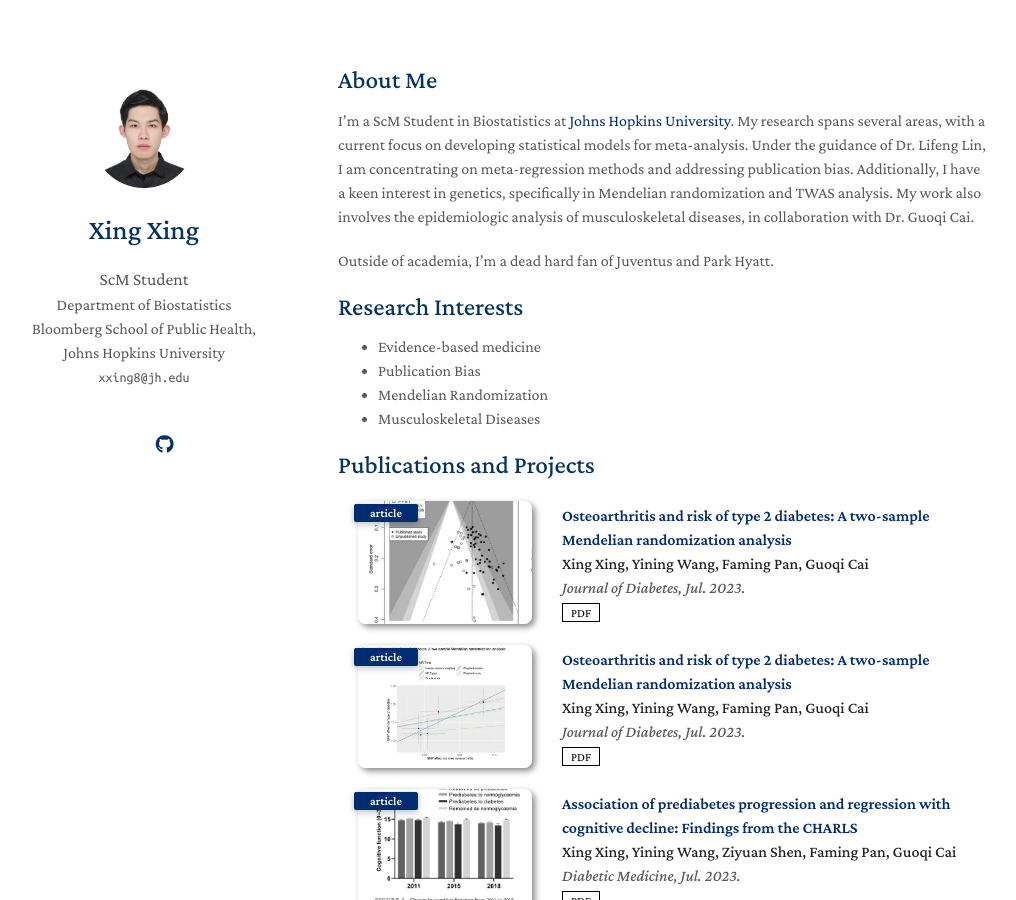
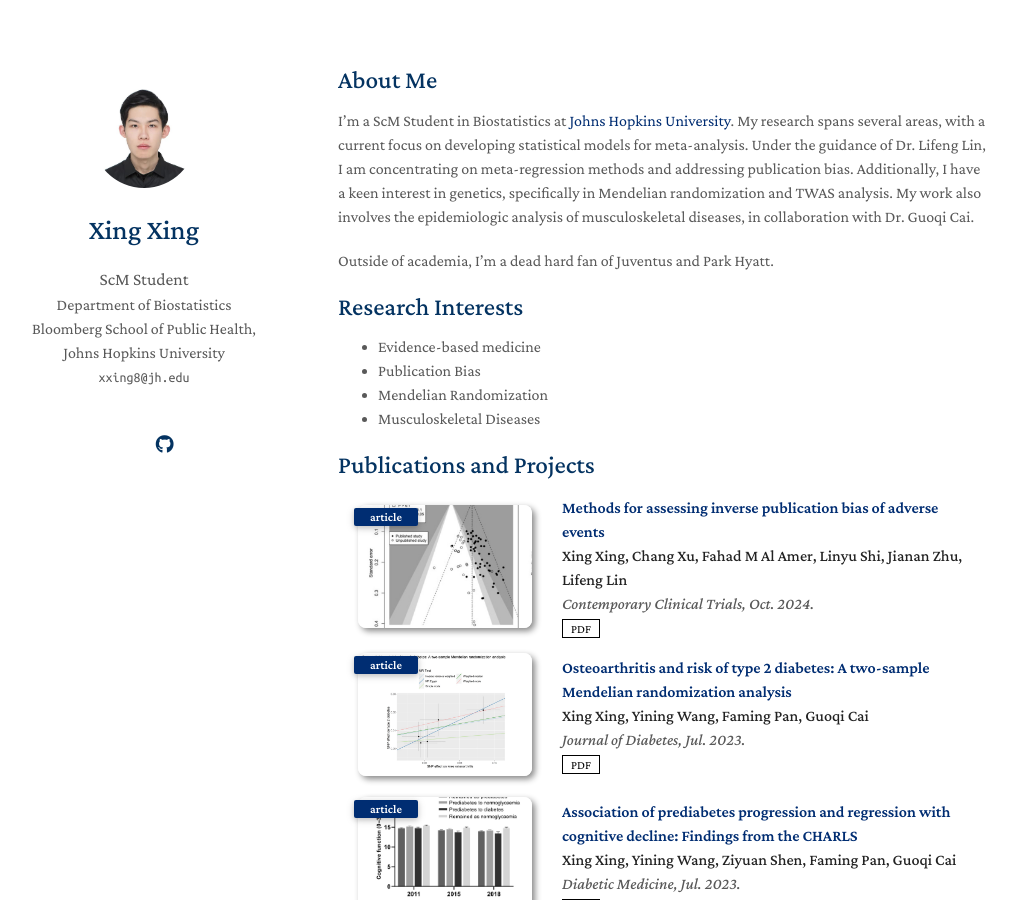
Before and after one commit to KevinXing3/kevinXing3.github.io, a Jekyll site: the page built from index.md, in a window 1280 px wide and 900 px high. Shown: the whole window, without its empty margins (132-1148 px from the left). Built offline with Jekyll 4.4.1, drawn with Linux system fonts in a browser that asks for light colours; nearby versions of some CDN libraries; a style sheet for code colours, icons or effects is not loaded; our own code applies the rules of GitHub Pages for plain Markdown files.

Commit message:
Update project.md

```diff
--- a/_includes/project.md
+++ b/_includes/project.md
@@ -11,9 +11,9 @@
   </div>
 
   <div class="col-sm-9" style="position: relative;padding-right: 15px;padding-left: 20px;">
-    <div class="title"><a href="https://onlinelibrary.wiley.com/doi/full/10.Jour1111/1753-0407.13451" style="color:#002D72">Osteoarthritis and risk of type 2 diabetes: A two‐sample Mendelian randomization analysis </a></div>
-    <div class="author"><strong>Xing Xing, Yining Wang, Faming Pan, Guoqi Cai</strong></div>
-    <div class="periodical"><em>Journal of Diabetes, Jul. 2023.</em></div>
+    <div class="title"><a href="https://onlinelibrary.wiley.com/doi/full/10.Jour1111/1753-0407.13451" style="color:#002D72">Methods for assessing inverse publication bias of adverse events </a></div>
+    <div class="author"><strong>Xing Xing, Chang Xu, Fahad M Al Amer, Linyu Shi, Jianan Zhu, Lifeng Lin</strong></div>
+    <div class="periodical"><em>Contemporary Clinical Trials, Oct. 2024.</em></div>
     <div class="links">
       <a href="https://onlinelibrary.wiley.com/doi/full/10.Jour1111/1753-0407.13451" class="btn btn-sm z-depth-0" role="button" target="_blank" style="font-size:12px;">PDF</a>
     </div>
@@ -51,11 +51,19 @@
   <div class="col-sm-9" style="position: relative;padding-right: 15px;padding-left: 20px;">
     <div class="title"><a href="https://onlinelibrary.wiley.com/doi/abs/10.1111/dme.15180
 
+
+
+
+
         " style="color:#002D72">Association of prediabetes progression and regression with cognitive decline: Findings from the CHARLS </a></div>
     <div class="author"><strong>Xing Xing, Yining Wang, Ziyuan Shen, Faming Pan, Guoqi Cai</strong></div>
     <div class="periodical"><em>Diabetic Medicine, Jul. 2023.</em></div>
     <div class="links">
       <a href="https://onlinelibrary.wiley.com/doi/abs/10.1111/dme.15180
+
+
+
+
 
         " class="btn btn-sm z-depth-0" role="button" target="_blank" style="font-size:12px;">PDF</a>
     </div>
```
